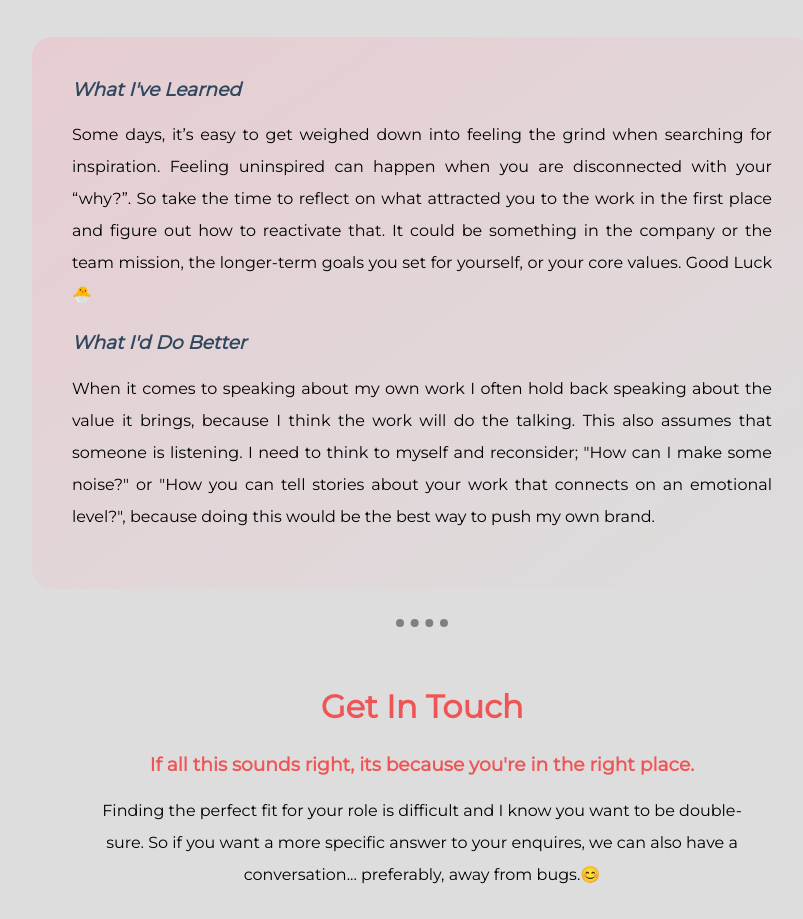
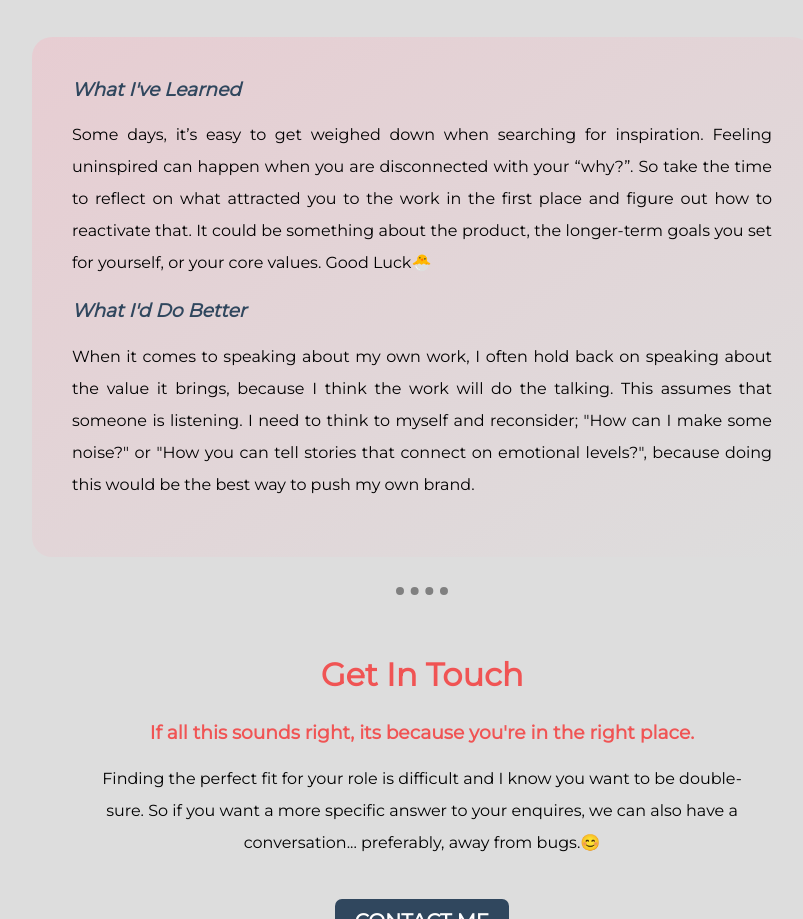
Before and after one commit to uroupa/about, a plain HTML site: page index.html in a window 1280 px wide. Shown: the part 3203-4122 px from the top of the page, without its empty margins (218-1021 px from the left). Drawn offline with Linux system fonts and the light colour scheme.

Commit message:
v1.21 small changes to what I leaned paragraph

```diff
--- a/index.html
+++ b/index.html
@@ -71,12 +71,12 @@
     <div class="learned-do-better">
       <div class="learned">
         <h3 class="learned-do-better-text">What I've Learned</h3>
-        <p>Some days, it’s easy to get weighed down into feeling the grind when searching for inspiration. Feeling uninspired can happen when you are disconnected with your “why?”. So take the time to reflect on what attracted you to the work in the first place and figure out how to reactivate that. It could be something in the company or the team mission, the longer-term goals you set for yourself, or your core values. Good Luck🐣</p>
+        <p>Some days, it’s easy to get weighed down when searching for inspiration. Feeling uninspired can happen when you are disconnected with your “why?”. So take the time to reflect on what attracted you to the work in the first place and figure out how to reactivate that. It could be something about the product, the longer-term goals you set for yourself, or your core values. Good Luck🐣</p>
 
       </div>
       <div class="do-better">
         <h3 class="learned-do-better-text">What I'd Do Better</h3>
-        <p>When it comes to speaking about my own work I often hold back speaking about the value it brings, because I think the work will do the talking. This also assumes that someone is listening. I need to think to myself and reconsider; "How can I make some noise?" or "How you can tell stories about your work that connects on an emotional level?", because doing this would be the best way to push my own brand.</p>
+        <p>When it comes to speaking about my own work, I often hold back on speaking about the value it brings, because I think the work will do the talking. This assumes that someone is listening. I need to think to myself and reconsider; "How can I make some noise?" or "How you can tell stories that connect on emotional levels?", because doing this would be the best way to push my own brand.</p>
       </div>
     </div>
     <hr>
```
